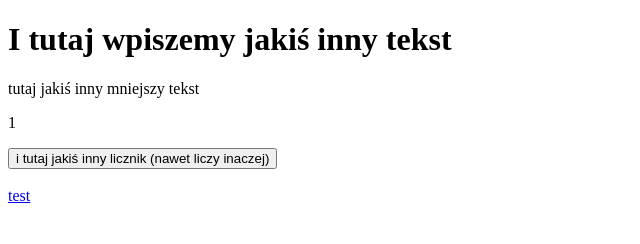
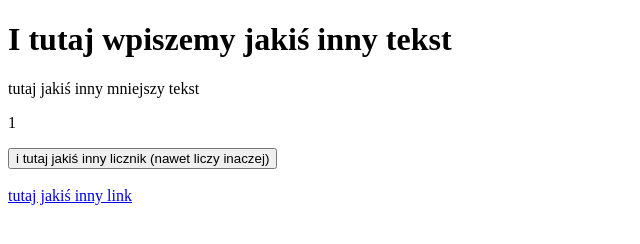
Before and after one commit to srr3nowasol/srr3nowasol, a plain HTML site: page innyplik.html in a window 1280 px wide. Shown: the whole page, without its empty margins (0-640 px from the left). Drawn offline with Linux system fonts and the light colour scheme.

Commit message:
Add files via upload

```diff
--- a/innyplik.html
+++ b/innyplik.html
@@ -16,6 +16,6 @@
 <button onclick="licz()">i tutaj jakiś inny licznik (nawet liczy inaczej) </button>
 <br>
 <br>
-<a href="https://bouncingdvdlogo.com"> test </a>
+<a href="https://bouncingdvdlogo.com"> tutaj jakiś inny link </a>
 </body>
 </html>
```
Also changed, not shown: index.html (+2 -1 lines).
